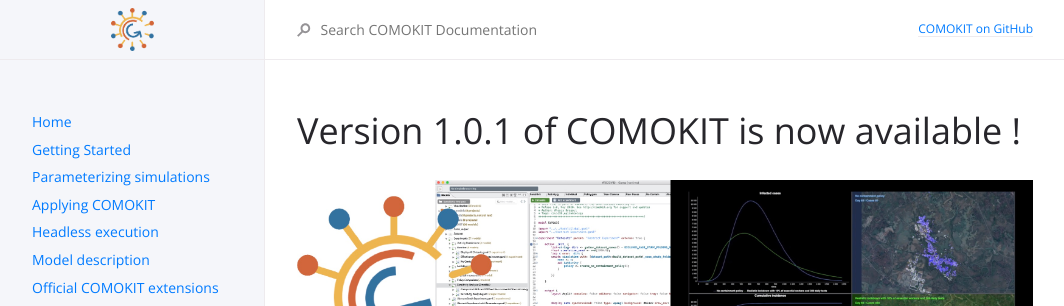
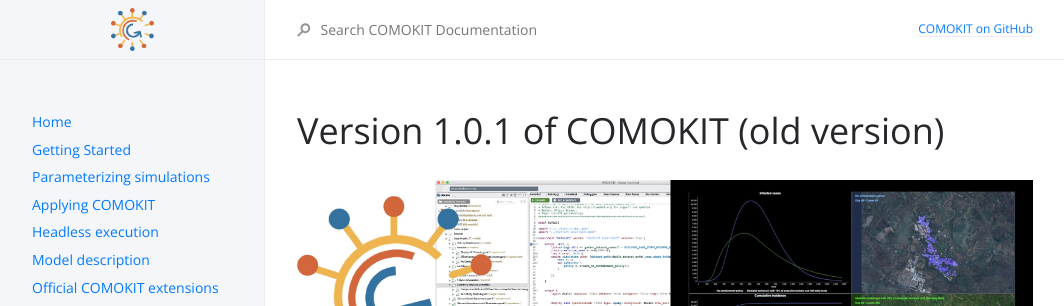
Before and after one commit to COMOKIT/COMOKIT-Website, a Jekyll site: the page built from docs/docs/version1.md, in a window 1280 px wide. Shown: the top 306 px of the page, without its empty margins (107-1171 px from the left). Built offline with Jekyll 4.4.1, drawn with Linux system fonts in a browser that asks for light colours.

Commit message:
Update version1.md

```diff
--- a/docs/docs/version1.md
+++ b/docs/docs/version1.md
@@ -6,7 +6,7 @@
 search_exclude: true
 ---
 
-# Version 1.0.1 of COMOKIT is now available !
+# Version 1.0.1 of COMOKIT (old version)
 {: .no_toc }
 
 <p align="center">
```
